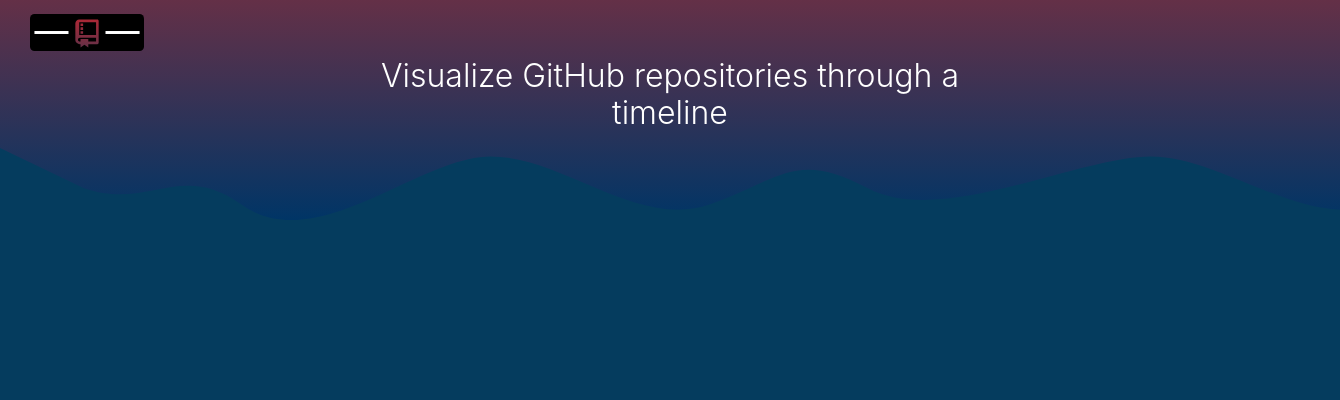
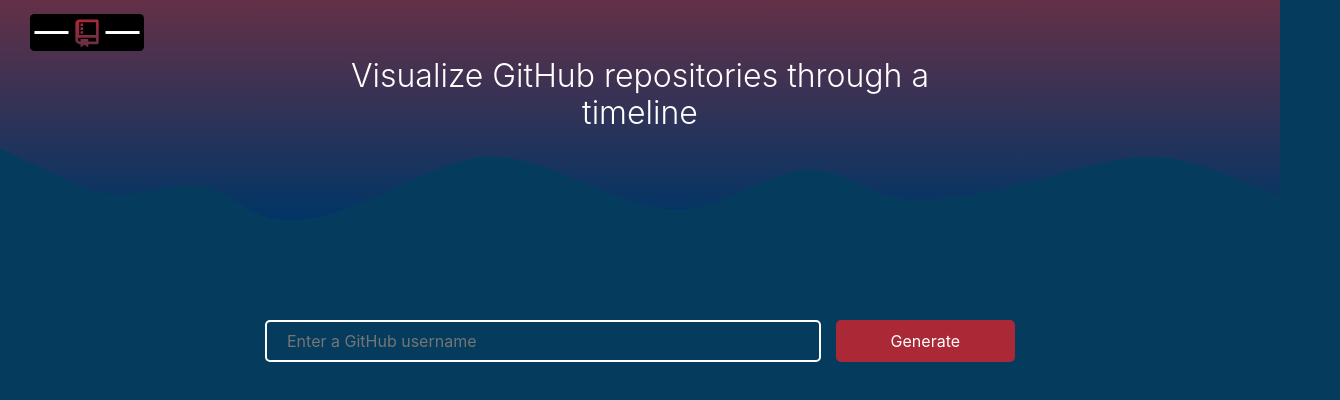
Before and after one commit to nazifbara/repos-timeline, a Next.js app: page / in a window 1280 px wide. Shown: the top 400 px of the page, 1340 px wide, since content can reach past the window. Built offline with nearby package versions, Linux system fonts and the light colour scheme.

Commit message:
add input field

```diff
--- /dev/null
+++ b/components/InputField.js
@@ -0,0 +1,10 @@
+import styles from 'styles/InputField.module.scss'
+
+export default function InputField() {
+  return (
+    <div className={styles['input-field']}>
+      <input placeholder="Enter a GitHub username" type="text" />
+      <button>Generate</button>
+    </div>
+  )
+}
--- a/components/index.js
+++ b/components/index.js
@@ -1 +1,2 @@
 export { default as AppBar } from 'components/AppBar'
+export { default as InputField } from 'components/InputField'
--- a/pages/index.js
+++ b/pages/index.js
@@ -1,7 +1,7 @@
 import Head from 'next/head'
 import Image from 'next/image'
 
-import { AppBar } from 'components'
+import { AppBar, InputField } from 'components'
 
 export default function Home() {
   return (
@@ -14,6 +14,9 @@
 
       <main>
         <AppBar />
+        <div className="content-box">
+          <InputField />
+        </div>
       </main>
     </div>
   )
--- a/styles/AppBar.module.scss
+++ b/styles/AppBar.module.scss
@@ -1,7 +1,6 @@
 @import 'mixins';
 
 .appBar {
-  width: 100%;
   min-height: 12.5rem;
   background-image: url('/assets/wave.svg');
   background-size: cover;
--- /dev/null
+++ b/styles/InputField.module.scss
@@ -0,0 +1,43 @@
+@import 'variables';
+@import 'mixins';
+
+.input-field {
+  display: flex;
+  flex-direction: column;
+  position: relative;
+  align-items: center;
+  width: 100%;
+  flex-wrap: wrap;
+
+  input {
+    flex-grow: 4;
+    align-self: stretch;
+    padding: 0.625rem 1.25rem;
+    background-color: $primary;
+    color: white;
+    border: 0.125rem solid white;
+    border-radius: 0.3125rem;
+    margin-bottom: 0.9375rem;
+
+    @include medium-breakpoint {
+      margin-bottom: 0;
+      margin-right: 0.9375rem;
+    }
+  }
+
+  button {
+    flex-grow: 1;
+    background-color: $secondary;
+    color: white;
+    border-left: none;
+    padding: 0.625rem 1.25rem;
+    border: 0.125rem solid $secondary;
+    border-radius: 0.3125rem;
+    cursor: pointer;
+  }
+
+  @include medium-breakpoint {
+    flex-direction: row;
+    margin-top: 6.25rem;
+  }
+}
--- /dev/null
+++ b/styles/_helpers.scss
@@ -0,0 +1,5 @@
+.content-box {
+  margin: 1.875rem auto 1.875rem auto;
+  padding: 0 0.625rem;
+  max-width: 46.875rem;
+}
--- a/styles/_variables.scss
+++ b/styles/_variables.scss
@@ -1,5 +1,7 @@
 // Colors
-$body-bg: #053c5e;
+$primary: #053c5e;
+$secondary: #ab2836;
+$body-bg: $primary;
 $body-text: #dcdcdc;
 
 // Sizes
--- a/styles/globals.scss
+++ b/styles/globals.scss
@@ -1,7 +1,9 @@
 @import 'variables';
+@import 'helpers';
 
 html,
 body {
+  position: relative;
   font-family: -apple-system, BlinkMacSystemFont, Segoe UI, Roboto, Oxygen, Ubuntu, Cantarell,
     Fira Sans, Droid Sans, Helvetica Neue, sans-serif;
   color: $body-text;
```
